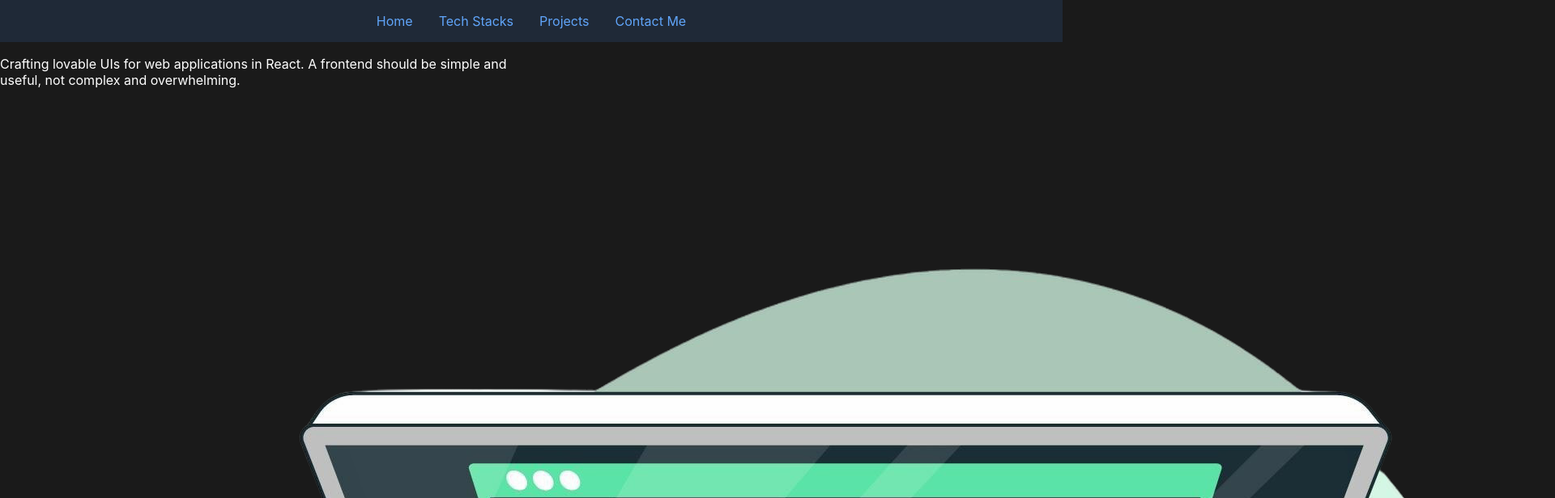
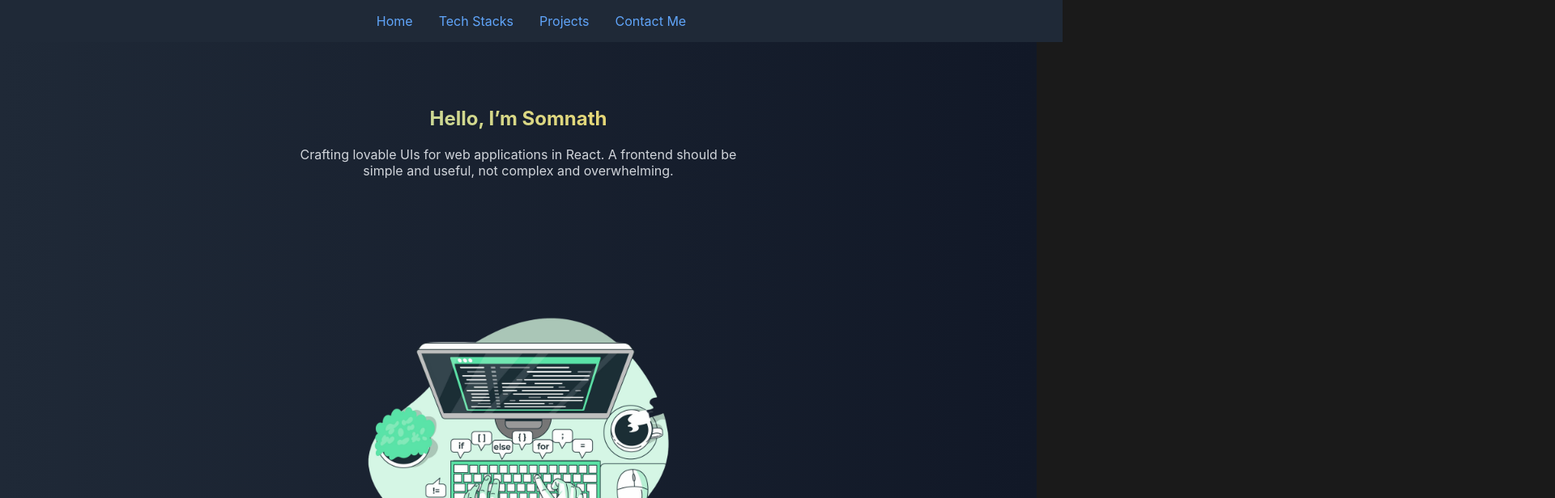
Before and after one commit to dessomu/PortFolio, a React (Vite) app: page / in a window 1280 px wide. Shown: the top 616 px of the page at 81% size, 1920 px wide, since content can reach past the window. Built offline with nearby package versions, Linux system fonts and the light colour scheme; no server answers.

Commit message:
Update Hero.jsx

```diff
--- a/src/components/Hero.jsx
+++ b/src/components/Hero.jsx
@@ -3,7 +3,7 @@ import codingImg from "../assets/illustration.png";
 
 function Hero() {
   return (
-    <section id="hero">
+    <section id="home" className="hero">
       <div style={{ width: "50%" }}>
         <h2 className="animated-heading">Hello, I’m Somnath</h2>
         <p>
```
